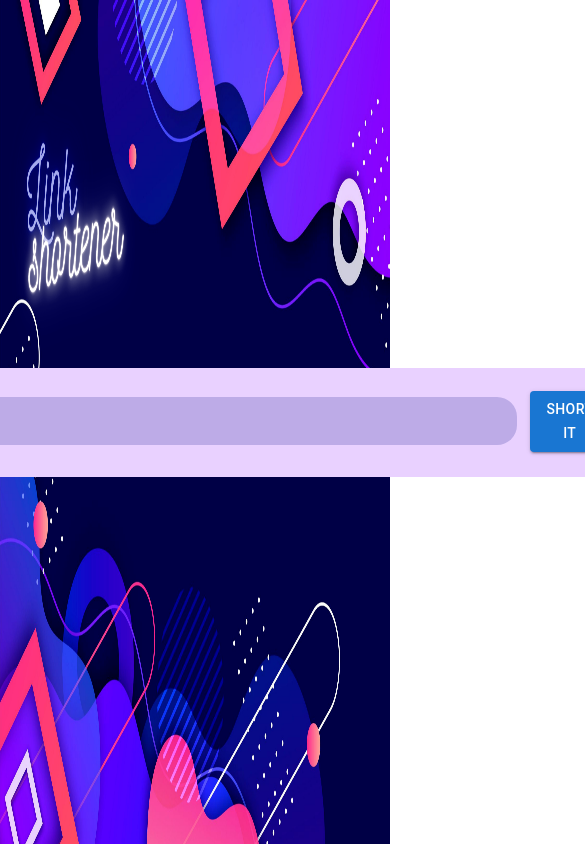
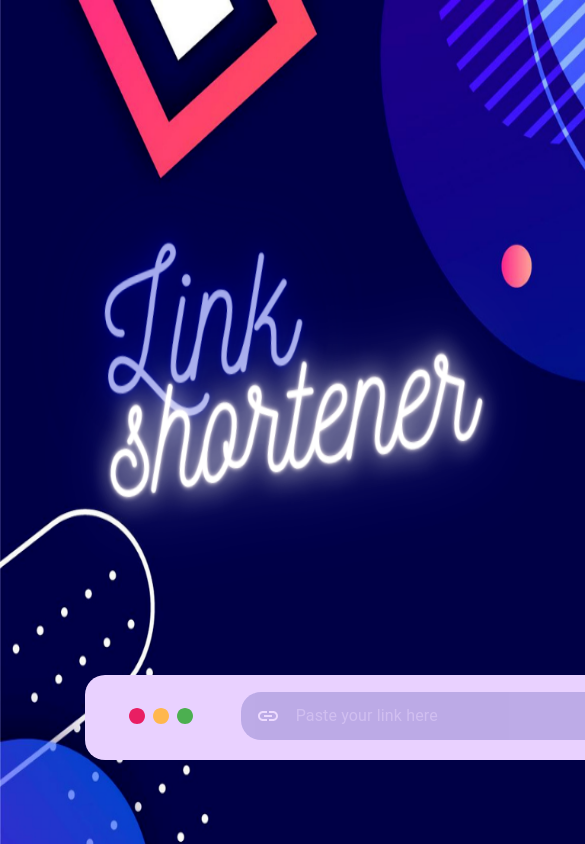
Before and after one commit to ThuryaNasser/Link-shortener-website, a React (Create React App) app: page / in a window 390 px wide. Shown: the top 844 px of the page, 585 px wide, since content can reach past the window. Built offline with nearby package versions, Linux system fonts and the light colour scheme.

Commit message:
fix responsitivness

```diff
--- a/package.json
+++ b/package.json
@@ -1,4 +1,5 @@
 {
+  "homepage": "https://ThuryaNasser.github.io/Link-shortener-website",
   "name": "lsw-project",
   "version": "0.1.0",
   "private": true,
@@ -21,6 +22,8 @@
     "web-vitals": "^1.1.2"
   },
   "scripts": {
+    "predeploy": "npm run build",
+    "deploy": "gh-pages -d build",
     "start": "react-scripts start",
     "build": "react-scripts build",
     "test": "react-scripts test",
@@ -43,5 +46,8 @@
       "last 1 firefox version",
       "last 1 safari version"
     ]
+  },
+  "devDependencies": {
+    "gh-pages": "^3.2.3"
   }
 }
--- a/src/components/MainBar.js
+++ b/src/components/MainBar.js
@@ -26,7 +26,7 @@ const [shortUrl, setShortUrl] = useState('');
     <Box className="box-style">
       <div className="main-bar-style">
         <Toolbar>
-          {window.innerWidth > 1390 ? <Icons />:''}
+          <Icons/>
           <Typography
             variant="h6"
             noWrap
--- a/src/css/App.css
+++ b/src/css/App.css
@@ -10,3 +10,32 @@
   font-size: calc(10px + 2vmin);
   color: white;
 }
+
+@media screen and (max-width: 1222px) {
+  .App {
+    margin: 0 auto;
+    background-size: 150% 100%;
+    min-height: 110vh;
+  }
+}
+@media screen and (max-width: 1170px) {
+  .App {
+    min-width: 110vh;
+  }
+}
+
+@media screen and (max-width: 1018px) {
+  .App {
+    width: 150%;
+    min-height: 170vh;
+    min-width: 120vh;
+  }
+}
+
+@media screen and (max-width: 777px) {
+  .App {
+    width: 160%;
+    min-height: 170vh;
+    min-width: 120vh;
+  }
+}
--- a/src/css/display-area.css
+++ b/src/css/display-area.css
@@ -16,3 +16,18 @@
   color: #fff !important;
   margin-right: 50px !important;
 }
+
+@media screen and (max-width: 1222px) {
+  .display-area.copy-button {
+    margin: 0;
+  }
+  .short-link {
+    margin-left: 310px !important;
+  }
+}
+
+@media screen and (max-width: 599px) {
+  .short-link {
+    margin-left: 210px !important;
+  }
+}
--- a/src/css/link-bar.css
+++ b/src/css/link-bar.css
@@ -26,3 +26,10 @@
 .shortener-button {
   margin: 13px;
 }
+
+@media screen and (max-width: 1222px) {
+  .link-bar-style {
+    width: 60%;
+    margin: auto;
+  }
+}
--- a/src/css/main-bar.css
+++ b/src/css/main-bar.css
@@ -3,3 +3,10 @@
   background-color: #e9d1ff;
   border-radius: 20px;
 }
+
+@media screen and (max-width: 1222px) {
+  .main-bar-style {
+    width: 80%;
+    margin: auto;
+  }
+}
```
Also changed, not shown: 1 other file (tests, documents, lock files or other folders).
